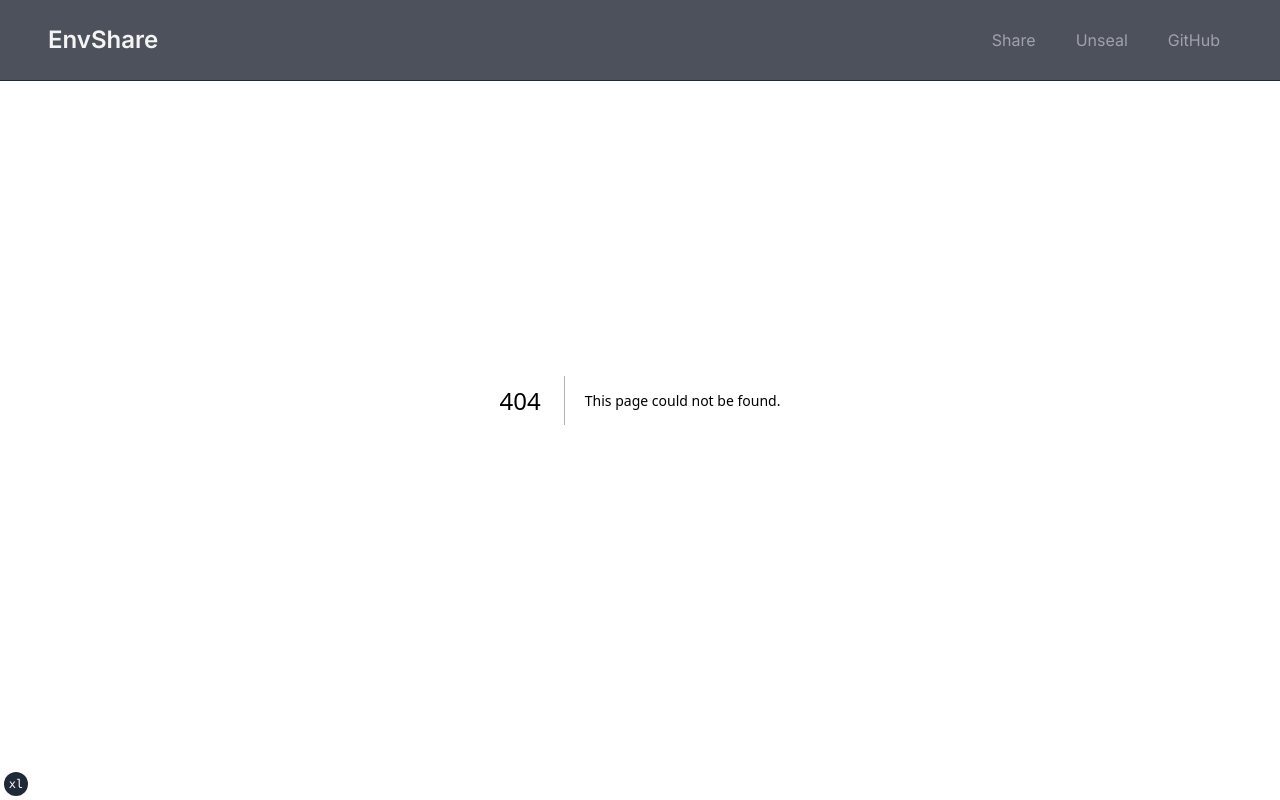
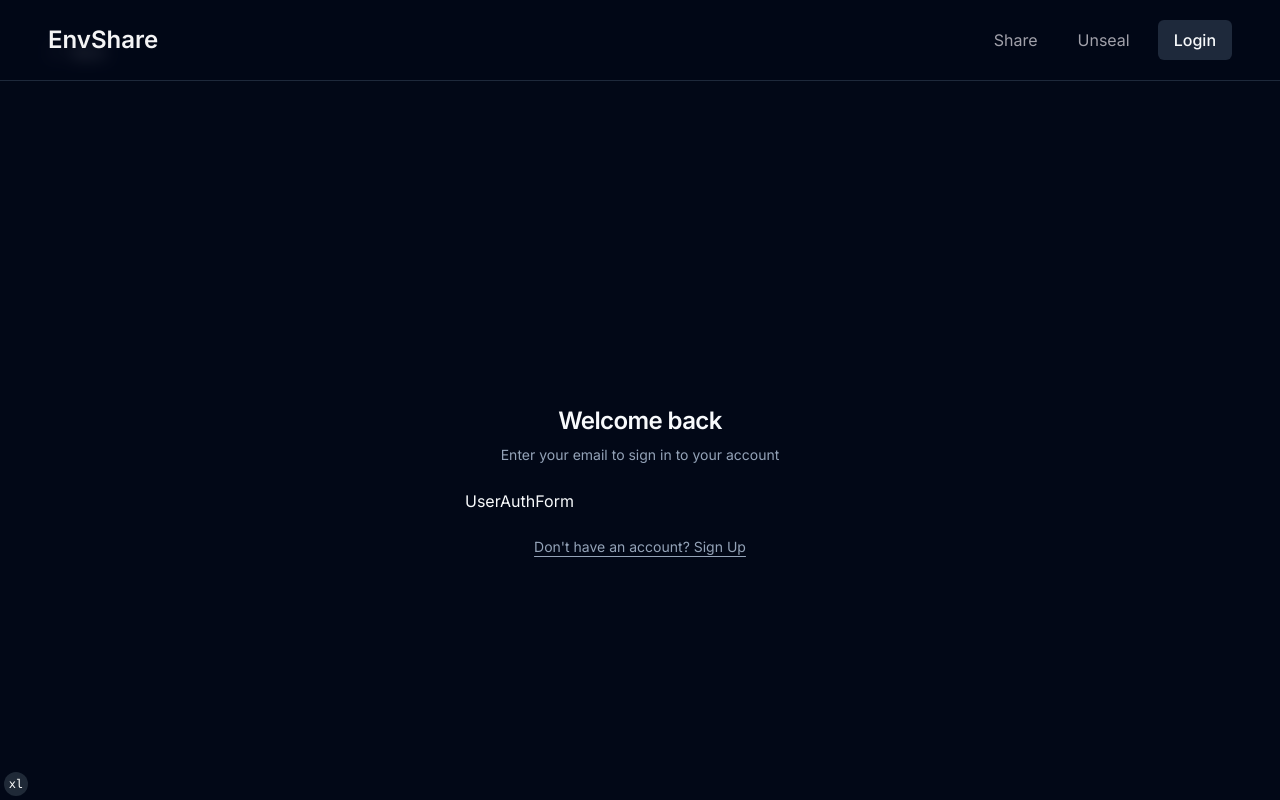
Before and after one commit to trinhdinhtai/next-env-share, a Next.js app: page /login in a window 1280 px wide. Before the commit this address had no page. Shown: the top 800 px of the page. Built offline with nearby package versions, Linux system fonts and the light colour scheme.

Commit message:
feat: add auth page

```diff
--- /dev/null
+++ b/app/(auth)/layout.tsx
@@ -0,0 +1,7 @@
+interface AuthLayoutProps {
+    children: React.ReactNode
+  }
+
+  export default function AuthLayout({ children }: AuthLayoutProps) {
+    return <div className="min-h-screen">{children}</div>
+  }
--- /dev/null
+++ b/app/(auth)/login/page.tsx
@@ -0,0 +1,50 @@
+import { Metadata } from "next"
+import Link from "next/link"
+import { ChevronLeft } from "lucide-react"
+
+import { cn } from "@/lib/utils"
+import { buttonVariants } from "@/components/ui/button"
+import UserAuthForm from "@/components/user-auth-form"
+
+export const metadata: Metadata = {
+  title: "Login",
+  description: "Login to your account",
+}
+
+export default function LoginPage() {
+  return (
+    <div className="container flex h-screen w-screen flex-col items-center justify-center">
+      <Link
+        href="/"
+        className={cn(
+          buttonVariants({ variant: "ghost" }),
+          "absolute left-4 top-4 md:left-8 md:top-8"
+        )}
+      >
+        <>
+          <ChevronLeft className="mr-2 h-4 w-4" />
+          Back
+        </>
+      </Link>
+      <div className="mx-auto flex w-full flex-col justify-center space-y-6 sm:w-[350px]">
+        <div className="flex flex-col space-y-2 text-center">
+          <h1 className="text-2xl font-semibold tracking-tight">
+            Welcome back
+          </h1>
+          <p className="text-sm text-muted-foreground">
+            Enter your email to sign in to your account
+          </p>
+        </div>
+        <UserAuthForm />
+        <p className="px-8 text-center text-sm text-muted-foreground">
+          <Link
+            href="/register"
+            className="hover:text-brand underline underline-offset-4"
+          >
+            Don&apos;t have an account? Sign Up
+          </Link>
+        </p>
+      </div>
+    </div>
+  )
+}
--- a/app/layout.tsx
+++ b/app/layout.tsx
@@ -25,7 +25,9 @@ export default function RootLayout({
   return (
     <html lang="en">
       <head />
-      <body className={cn(inter.className, "relative min-h-screen")}>
+      <body
+        className={cn(inter.className, "relative flex min-h-screen flex-col")}
+      >
         <ThemeProvider
           attribute="class"
           defaultTheme="dark"
@@ -33,7 +35,7 @@ export default function RootLayout({
           disableTransitionOnChange
         >
           <Header />
-          <main className="min-h-[80vh]">{children}</main>
+          <main className="flex-1">{children}</main>
           <Footer />
           <TailwindIndicator />
         </ThemeProvider>
--- a/components/layout/header.tsx
+++ b/components/layout/header.tsx
@@ -2,6 +2,9 @@
 
 import Link from "next/link"
 import { usePathname } from "next/navigation"
+
+import { cn } from "@/lib/utils"
+import { buttonVariants } from "@/components/ui/button"
 
 const navigationLinks = [
   {
@@ -12,19 +15,13 @@ const navigationLinks = [
     name: "Unseal",
     href: "/unseal",
   },
-
-  {
-    name: "GitHub",
-    href: "https://github.com/trinhdinhtai/next-env-share",
-    external: true,
-  },
 ] satisfies { name: string; href: string; external?: boolean }[]
 
 const Header = () => {
   const pathname = usePathname()
 
   return (
-    <header className="top-0 z-30 w-full border-b bg-background/70 px-4 backdrop-blur sm:fixed">
+    <header className="top-0 z-30 w-full border-b bg-background/70 px-4 backdrop-blur sm:sticky">
       <div className="container mx-auto">
         <div className="flex flex-col items-center justify-between gap-2 pt-6 sm:h-20 sm:flex-row sm:pt-0">
           <Link
@@ -45,13 +42,21 @@ const Header = () => {
                       pathname === link.href ? "text-zinc-200" : "text-zinc-400"
                     }`}
                     href={link.href}
-                    target={link.external ? "_blank" : undefined}
-                    rel={link.external ? "noopener noreferrer" : undefined}
                   >
                     {link.name}
                   </Link>
                 </li>
               ))}
+
+              <Link
+                href="/login"
+                className={cn(
+                  buttonVariants({ variant: "secondary" }),
+                  "text-sm sm:text-base"
+                )}
+              >
+                Login
+              </Link>
             </ul>
           </nav>
         </div>
--- a/components/share-link.tsx
+++ b/components/share-link.tsx
@@ -1,5 +1,3 @@
-import { Copy, CopyCheck } from "lucide-react"
-
 import CopyButton from "@/components/copy-button"
 
 import { Title } from "./title"
--- /dev/null
+++ b/components/user-auth-form.tsx
@@ -0,0 +1,5 @@
+const UserAuthForm = () => {
+  return <div>UserAuthForm</div>
+}
+
+export default UserAuthForm
--- a/package.json
+++ b/package.json
@@ -20,6 +20,7 @@
     "clsx": "^2.0.0",
     "lucide-react": "^0.279.0",
     "next": "latest",
+    "next-auth": "^4.23.1",
     "next-themes": "^0.2.1",
     "react": "latest",
     "react-dom": "latest",
```
Also changed, not shown: 1 other file (tests, documents, lock files or other folders).
